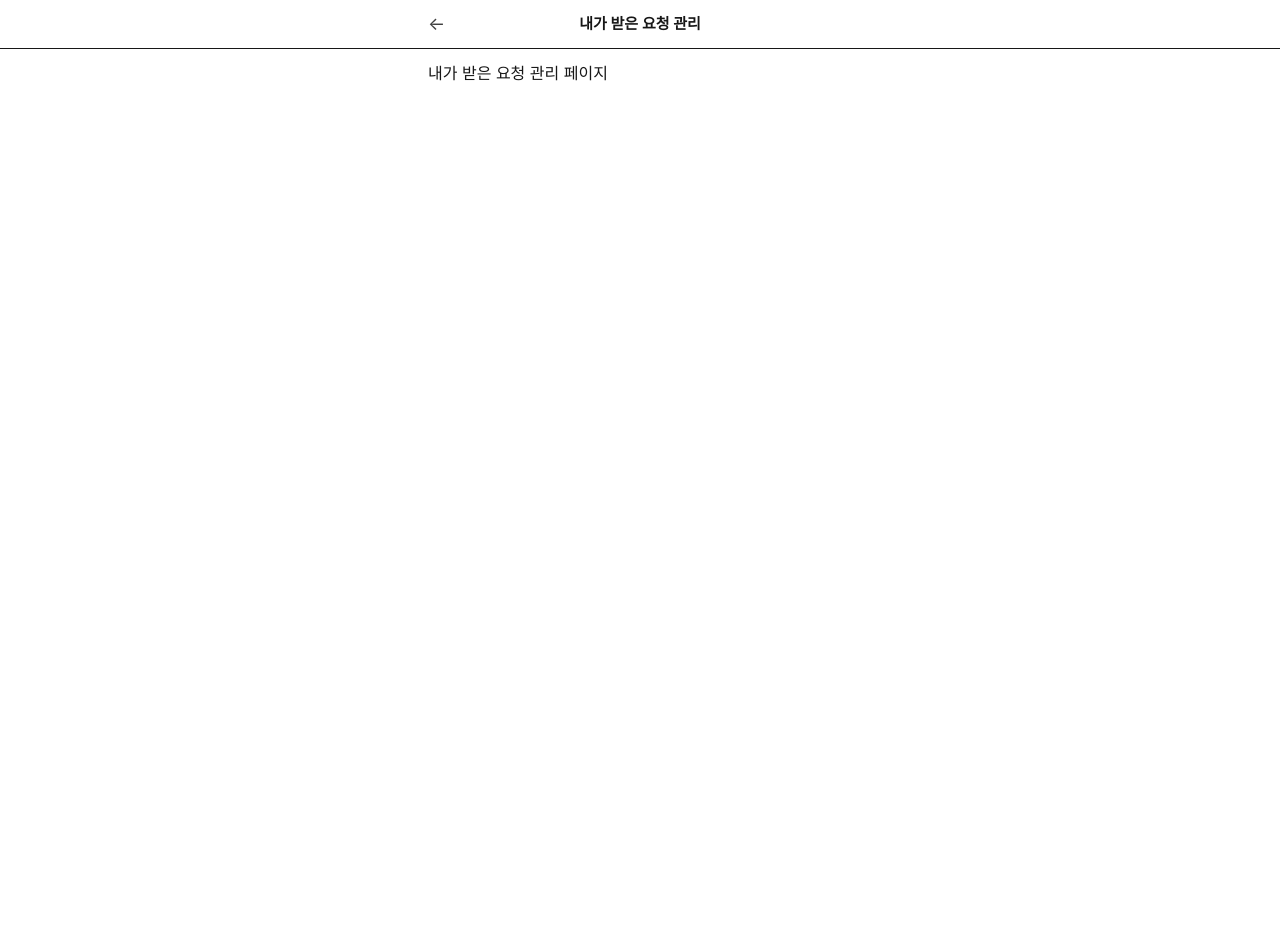
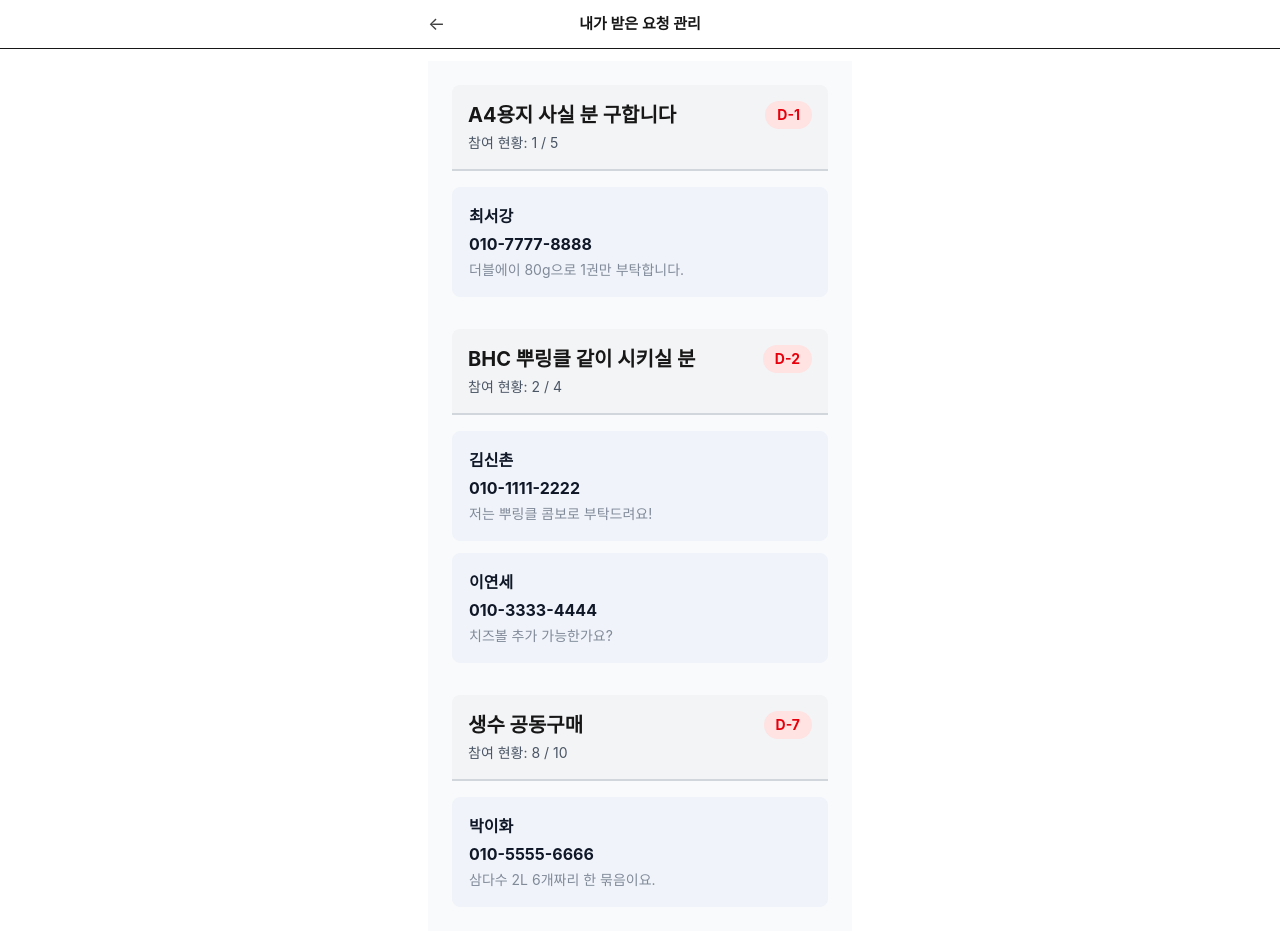
Before and after one commit to 2025-SINCHONTHON-5/Front, a React (Vite) app: page /my/receives in a window 1280 px wide. Shown: the top 946 px of the page. Before the commit the page ends 800 px from the top, so only its background shows below. Built offline with nearby package versions, Linux system fonts and the light colour scheme.

Commit message:
MyPageReceive.jsx ui 대충 구현. 수정 필요

```diff
--- /dev/null
+++ b/src/components/ReceiveCard.jsx
@@ -0,0 +1,20 @@
+import React from 'react';
+
+// member prop은 { name, call, content } 형태의 객체입니다.
+export default function ReceiveCard({ member }) {
+  return (
+    <div className="p-4 bg-[#F0F4FA] border border-[#F0F4FA] rounded-lg">
+      <div className="space-y-1">
+        <div>
+          <p className="font-bold text-gray-900">{member.name}</p>
+        </div>
+        <div>
+          <p className="text-md font-bold text-gray-900">{member.call}</p>
+        </div>
+        <div>
+          <p className="text-sm text-[#818A99]">{member.content}</p>
+        </div>
+      </div>
+    </div>
+  );
+}
--- a/src/pages/my/MyPage.jsx
+++ b/src/pages/my/MyPage.jsx
@@ -1,6 +1,5 @@
 import React from 'react';
-import { Link } from 'react-router-dom';
-import { useNavigate } from 'react-router-dom';
+import { Link, useNavigate } from 'react-router-dom';
 
 // Chevron Right Icon Component
 const ChevronRightIcon = () => (
@@ -17,14 +16,13 @@ const ChevronRightIcon = () => (
 );
 
 export default function MyPage() {
-
   const navigate = useNavigate();
 
-  const goToReceive = () => {
+  const goToReceived = () => {
     navigate('/my/receives');
   };
 
-  const goToRequest = () => {
+  const goToApplied = () => {
     navigate('/my/requests');
   }
 
@@ -40,7 +38,7 @@ export default function MyPage() {
   };
 
   return (
-    <div className="min-h-screen p-6 bg-gray-50">
+    <div className="min-h-screen p-6">
       {/* ⭐ mx-auto를 추가하여 콘텐츠 블록을 중앙 정렬합니다. */}
       <div className="w-full max-w-md mx-auto text-left">
         {/* --- 사용자 정보 섹션 --- */}
@@ -63,24 +61,27 @@ export default function MyPage() {
         <section>
           <h2 className="text-xl font-bold">해드려요</h2>
 
-          <div className="mt-4 space-y-3">
+          <div className="mt-4 space-y-4"> {/* 간격을 조금 더 줍니다 */}
             {/* 내가 받은 요청 관리하기 */}
-            <div className="flex items-center justify-between w-full p-4 transition duration-150 bg-white rounded-lg shadow-sm hover:bg-gray-100"
+            <div
+              onClick={goToReceived}
+              className="flex items-center justify-between w-full py-2 transition duration-150 cursor-pointer hover:opacity-70"
             >
-              <span className="font-semibold text-gray-800">내가 받은 요청 관리하기</span>
+              <span className="font-semibold text-gray-500">내가 받은 요청 관리하기</span>
               <div className="flex items-center space-x-2">
-                <span className="font-bold text-blue-600" onClick={goToReceive}>{requestCounts.received}</span>
+                <span className="font-bold text-gray-500">{requestCounts.received}개</span>
                 <ChevronRightIcon />
               </div>
             </div>
 
             {/* 내가 신청한 요청 현황보기 */}
             <div
-              className="flex items-center justify-between w-full p-4 transition duration-150 bg-white rounded-lg shadow-sm hover:bg-gray-100"
+              onClick={goToApplied}
+              className="flex items-center justify-between w-full transition duration-150 cursor-pointer hover:opacity-70"
             >
-              <span className="font-semibold text-gray-800">내가 신청한 요청 현황보기</span>
+              <span className="font-semibold text-gray-500">내가 신청한 요청 현황보기</span>
               <div className="flex items-center space-x-2">
-                <span className="font-bold text-blue-600" onClick={goToRequest}>{requestCounts.applied}</span>
+                <span className="font-bold text-gray-500">{requestCounts.applied}개</span>
                 <ChevronRightIcon />
               </div>
             </div>
--- a/src/pages/my/MyPageReceive.jsx
+++ b/src/pages/my/MyPageReceive.jsx
@@ -1,3 +1,71 @@
+import React from 'react';
+import ReceiveCard from '../../components/ReceiveCard';
+
+// TODO: 추후 API 연동을 통해 실제 데이터를 가져와야 합니다.
+const mockApiData = [
+  {
+    "title": "BHC 뿌링클 같이 시키실 분",
+    "d-day": 2,
+    "join_member_count": 2,
+    "goal_member_count": 4,
+    "join_members": [
+      { "name": "김신촌", "call": "010-1111-2222", "content": "저는 뿌링클 콤보로 부탁드려요!" },
+      { "name": "이연세", "call": "010-3333-4444", "content": "치즈볼 추가 가능한가요?" },
+    ]
+  },
+  {
+    "title": "생수 공동구매",
+    "d-day": 7,
+    "join_member_count": 8,
+    "goal_member_count": 10,
+    "join_members": [
+      { "name": "박이화", "call": "010-5555-6666", "content": "삼다수 2L 6개짜리 한 묶음이요." }
+    ]
+  },
+  {
+    "title": "A4용지 사실 분 구합니다",
+    "d-day": 1,
+    "join_member_count": 1,
+    "goal_member_count": 5,
+    "join_members": [
+      { "name": "최서강", "call": "010-7777-8888", "content": "더블에이 80g으로 1권만 부탁합니다." }
+    ]
+  }
+];
+
 export default function MyPageReceive() {
-  return <h1>내가 받은 요청 관리 페이지</h1>
+  // d-day가 적게 남은 순서대로 데이터를 정렬합니다.
+  const sortedData = mockApiData.sort((a, b) => a['d-day'] - b['d-day']);
+
+  return (
+    <div className="min-h-screen p-6 bg-gray-50">
+      <div className="max-w-md mx-auto">
+        <div className="space-y-8">
+          {sortedData.map((group) => (
+            <section key={group.title}>
+              {/* --- 그룹 헤더 --- */}
+              <div className="p-4 mb-4 bg-gray-100 border-b-2 border-gray-300 rounded-t-lg">
+                <div className="flex items-center justify-between">
+                  <h2 className="text-xl font-bold">{group.title}</h2>
+                  <span className="px-3 py-1 text-sm font-bold text-red-600 bg-red-100 rounded-full">
+                    D-{group['d-day']}
+                  </span>
+                </div>
+                <p className="mt-1 text-sm text-gray-600">
+                  참여 현황: {group.join_member_count} / {group.goal_member_count}
+                </p>
+              </div>
+
+              {/* --- 요청자 카드 목록 --- */}
+              <div className="space-y-3">
+                {group.join_members.map((member, index) => (
+                  <ReceiveCard key={index} member={member} />
+                ))}
+              </div>
+            </section>
+          ))}
+        </div>
+      </div>
+    </div>
+  );
 }
```
Also changed, not shown: src/components/EmptyState.jsx (deleted).
